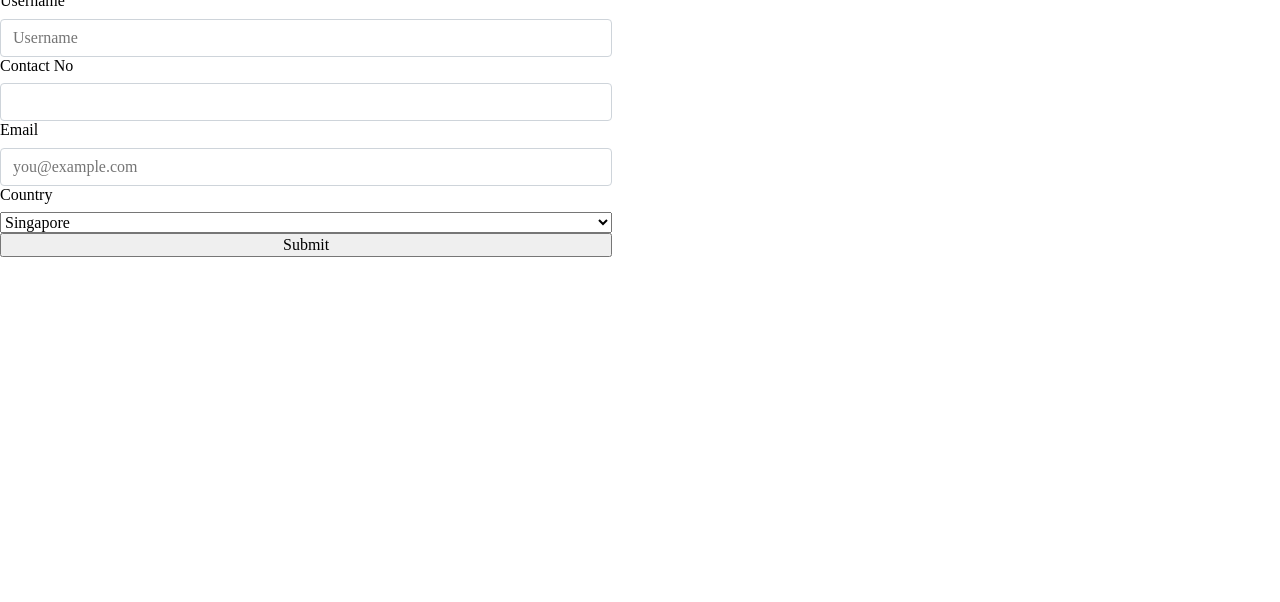
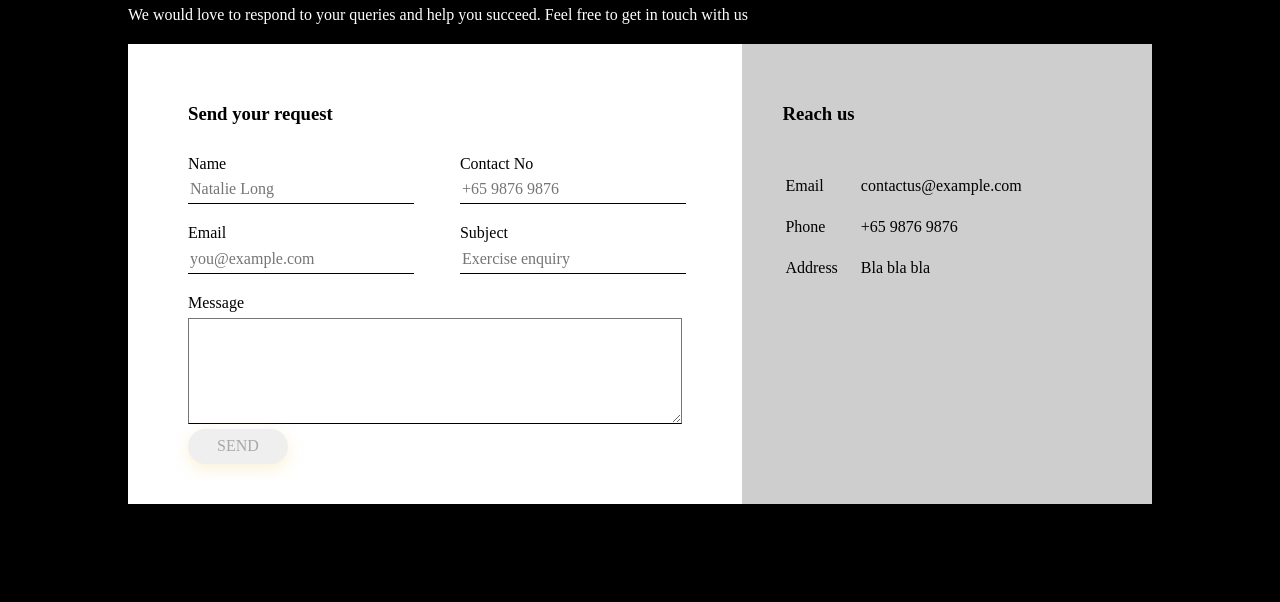
Before and after one commit to natalie2003/assignment2, a plain HTML site: page contact.html in a window 1280 px wide. Shown: the part 198-800 px from the top of the page. Drawn offline with Linux system fonts and the light colour scheme; a web font is replaced by a local one.

Commit message:
modify contact box

```diff
--- a/contact.html
+++ b/contact.html
@@ -19,47 +19,64 @@
             <li class="navLiRight" style="float:right"><a href ="login.html">Log In</a></li>
             <li class="navLiRight" style="float:right"><a href ="contact.html">Contact</a></li>
         </ul>
+
         <br>
-        <form>
-            <div class="firstlastname">
 
-            <label for="firstName" class="form-label">First name</label>
-            <input type="text" class="form-control" id="firstName" placeholder value required>
-            <div class="invalid-feedback">Valid First name is required</div>
+        <div class="form">
+            <h1>Connect with us</h1>
+            <p>We would love to respond to your queries and help you succeed. Feel free to get in touch with us</p>
+            <div class="contact-box">
+                <div class="contact-left">
+                    <h3>Send your request</h3>
+                    <form>
+                        <div class="input-row">
+                            <div class="input-group">
+                                <label>Name</label>
+                                <input type="text" placeholder="Natalie Long">
+                            </div>
+                            <div class="input-group">
+                                <label>Contact No</label>
+                                <input type="text" placeholder="+65 9876 9876">
+                            </div>
 
-            <label for="lastName" class="form-label">Last name</label>
-            <input type="text" class="form-control" id="lastName" placeholder value required>
-            <div class="invalid-feedback">Valid Last name is required</div>
+                        </div>
+                        <div class="input-row">
+                            <div class="input-group">
+                                <label>Email</label>
+                                <input type="email" placeholder="you@example.com">
+                            </div>
+                            <div class="input-group">
+                                <label>Subject</label>
+                                <input type="text" placeholder="Exercise enquiry">
+                            </div>
+
+                        </div>
+                        <label>Message</label>
+                        <textarea rows="5" placeholder="Any message for us"> </textarea>
+
+                        <button type="submit">SEND</button>
+                    </form>
+                </div>
+                <div class="contact-right">
+                    <h3>Reach us</h3>
+                    <table>
+                        <tr>
+                            <td>Email</td>
+                            <td>contactus@example.com</td>
+                        </tr>
+                        <tr>
+                            <td>Phone</td>
+                            <td>+65 9876 9876</td>
+                        </tr>
+                        <tr>
+                            <td>Address</td>
+                            <td>Bla bla bla</td>
+                        </tr>
+                    </table>
+                </div>
             </div>
 
-
-            <label for="userName" class="form-label">Username</label>
-            <input type="text" class="form-control" id="userName" placeholder ="Username" required>
-            <div class="invalid-feedback">Username is required</div>
-
-            <label for="contactNo" class="form-label">Contact No</label>
-            <input type="text" class="form-control" id="contactNo" placeholder value required>
-            <div class="invalid-feedback">Contact No is required</div>
-
-            <label for="email" class="form-label">Email</label>
-            <input type="email" class="form-control" id="email" placeholder="you@example.com" required>
-            <div class="invalid-feedback">Please enter a valid email address for us to get back to you</div>
-
-            <label for="country" class="form-label">Country</label>
-            <select class="form-select" id="countrylocation" required>
-                <option value="Asia">Singapore</option>
-                <option value="NorthAmerica">Canada</option>
-                <option value="SouthAmerica">Brazil</option>
-                <option value="Europe">Germany</option>
-                <option value="Africa"></option>
-                <option value="Australia">Melbourne</option>
-                <option value="Antartica"></option>
-            </select>
-            <div class="invalid-feedback">Please select a country</div>
-
-            <input type="submit" value="Submit">
-        </form>
-
+        </div>
 
     </body>
 </html>
--- a/style.css
+++ b/style.css
@@ -8,23 +8,31 @@
     }
 }
 
+body{
+    background: black;
+    color: white;
+    font-family: 'ZCOOL XiaoWei', serif;
+}
 
 div.name{
     font-family: 'ZCOOL XiaoWei', serif;
+    display: inline-block;
+    background-color: black;
+
+}
+.name h1{
+    color: white;
+}
+.name ul{
+    color: white;
+    float: right;
+    margin: 0;
     display: flex;
     flex-direction: row;
-    background-color: black;
-}
-h1{
-    color: white;
+    text-decoration: none;
+    list-style-type: none;
 }
 
-.name span{
-    float: right;
-}
-span.slash{
-
-}
 ul.nav {
     list-style-type: none;
     margin: 0;
@@ -44,67 +52,152 @@ ul.nav {
 }
 .nav li a{
     display: block;
+    text-align: center;
     color: black;
-    text-align: center;
     text-decoration: none;
     padding: 8px;
     line-height: 50px;
 }
 
-form{
+/*Contact html*/
+.form{
+    width: 80%;
+    margin: 50px auto;
+}
+
+.contact-box{
+    background: white;
     display: flex;
-    flex-wrap: wrap;
-    flex-direction: column;
-    float: left;
+    margin-bottom: 10px;
+    margin-top: 10px;
 }
-/*.form-control:invalid {
-    border-color: #dc3545;
-    padding-right: calc(1.5em + .75rem);
 
+.contact-left{
+    flex-basis: 60%;
+    padding: 40px 60px;
+    color: black
+}
+
+.contact-right{
+    flex-basis: 40%;
+    padding: 40px;
+    background: #CECECE;
+    color: black;
+}
+
+h1{
+    margin-bottom: 10px;
+}
+.form p{
+    margin-bottom: 20px;
+}
+.input-row{
+    display: flex;
+    justify-content: space-between;
+    margin-bottom: 20px;
+}
+.input-row .input-group{
+    flex-basis: 45%;
+}
+input{
+    width: 100%;
+    border: none;
+    border-bottom: 1px solid black;
+    outline: none;
+    padding-bottom: 5px;
+}
+textarea{
+    width: 100%;
+    border-bottom: 1px solid black;
+    outline: none;
+    padding-bottom: 10px;
+    box-sizing: border-box;
+}
+label{
+    margin-bottom: 6px;
+    display: block;
+
+}
+button{
+    width: 100px;
+    border: none;
+    outline: none;
+    height: 35px;
+    border-radius: 30px;
+    margin-top: 20px;
+    color: #aca6a6;
+    box-shadow: 0px 5px 15px 0px rgba(245, 217, 142, 0.363);
+}
+.contact-left h3{
+    font-weight: 600;
+    margin-bottom: 30px;
+}
+.contact-right h3{
+    font-weight: 600;
+    margin-bottom: 30px;
+}
+
+tr td:first-child{
+    padding-right: 20px;
+}
+
+tr td{
+    padding-top: 20px;
+}
+
+
+/*
+label{
+    display: inline-block;
 }*/
 
-.form-label{
-    margin-bottom: .5rem;
+/*Index html*/
+.firstsector{
+    background-image: url('pictures/firstsector.png');
+    background-repeat: no-repeat;
+    background-size: cover;
+    margin-left: auto;
+    margin-right: auto;
 }
 
-label{
-    display: inline-block;
+.apps{
+    /*list-style: none;
+    margin: 0%;
+    padding: 0%;
+    overflow: hidden;
+    text-decoration: none;*/
+    display: flex;
+    flex-direction: row;
+    justify-content: center;
+
+}
+.apps li{
+    width: 300px;
+    height: 155px;
+    border-radius: 20px;
+    margin:65px;
+    list-style-type: none;
+    text-align: center;
 }
 
-.firstlastname{
-    display: flex;
-    flex-direction: row;
-    width: auto;
+li.andriodapp{
+    background-color: black;
+    color: white;
 }
 
-.form-control{
-    display: block;
-    width: 100%;
-    padding: .375rem .75rem;
-    font-size: 1rem;
-    font-weight: 400;
-    line-height: 1.5;
-    color: #212529;
-    background-color: #fff;
-    background-clip: padding-box;
-    border: 1px solid #ced4da;
-    appearance: none;
-    border-radius: .25rem;
-
-    transition-property: border-color, box-shadow;
-    transition-duration: 0.15s, 0.15s;
-    transition-timing-function: ease-in-out, ease-in-out;
-    transition-delay: 0s, 0s;
-}
-.invalid-feedback{
-    display: none;
-    width: 100%;
-    color: red;
+li.appleapp{
+    background-color: white;
+    color: black;
 }
 
-div.firstsector{
-    background-color: black;
+
+.apps img{
+    width: 300px;
+    height: 100px;
+    object-fit: cover;
 }
+
+
 
 div.secondsector{
     background-color: white;
```
